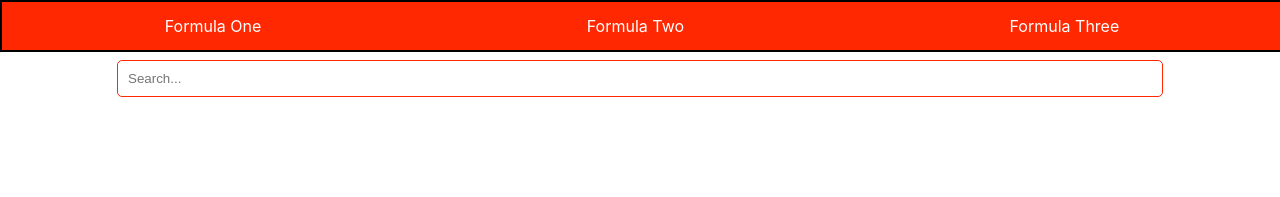
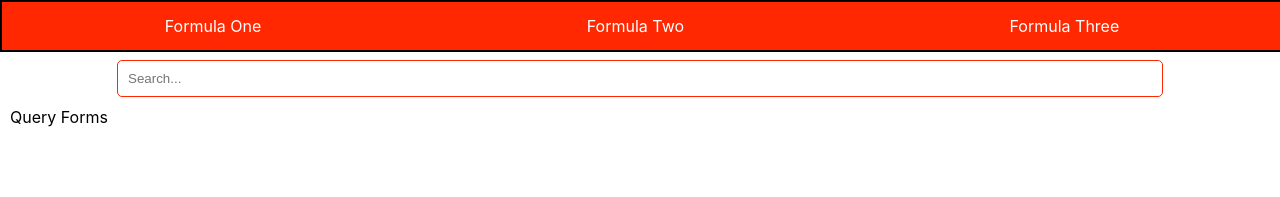
Before and after one commit to davislr2/SpeedSearch, a React (Create React App) app in the folder React/my-app/: page / in a window 1280 px wide. Shown: the top 197 px of the page. Built offline with nearby package versions, Linux system fonts and the light colour scheme.

Commit message:
added Routing libary, and a query forms page

```diff
--- a/React/my-app/package.json
+++ b/React/my-app/package.json
@@ -8,6 +8,7 @@
     "@testing-library/user-event": "^13.5.0",
     "react": "^18.3.1",
     "react-dom": "^18.3.1",
+    "react-router-dom": "^6.26.2",
     "react-scripts": "5.0.1",
     "web-vitals": "^2.1.4"
   },
--- a/React/my-app/src/App.js
+++ b/React/my-app/src/App.js
@@ -1,5 +1,6 @@
 import React from 'react';
 import Home from './pages/Home.js';
+import Query_forms from './pages/Query_forms.js';
 import {BrowserRouter as Router, Routes, Route} from 'react-router-dom';
 /*
 class App extends React.Component {
@@ -26,6 +27,7 @@ class App extends React.Component {
         <div className="App">
           <Routes>
             <Route path='/' element={<Home />} />
+            <Route path='/query_forms' element={<Query_forms />} />
           </Routes>
         </div>
       </Router>
--- a/React/my-app/src/pages/Home.js
+++ b/React/my-app/src/pages/Home.js
@@ -1,4 +1,6 @@
 import React, {useState, useEffect} from 'react';
+import '../styles/Home.css';
+import {Link} from 'react-router-dom';
 import Navbar from "../components/Navbar.js";
 import Searchbar from "../components/Searchbar.js";
 import Footer from "../components/Footer.js";
@@ -8,6 +10,7 @@ function Home() {
         <div className="Home">
             <Navbar />
             <Searchbar />
+            <Link className="query-forms-link" to="/query_forms">Query Forms</Link>
             <Footer />
         </div>
     );
--- a/React/my-app/src/pages/Query_forms.js
+++ b/React/my-app/src/pages/Query_forms.js
@@ -13,5 +13,7 @@ function Query_forms() {
                 <li>Form3</li>
             </ul>
         </div>
-    )
+    );
 }
+
+export default Query_forms;
--- /dev/null
+++ b/React/my-app/src/styles/Home.css
@@ -0,0 +1,4 @@
+.query-forms-link {
+  color: black;
+  margin-left : 10px;
+}
```
Also changed, not shown: 1 other file (tests, documents, lock files or other folders).
